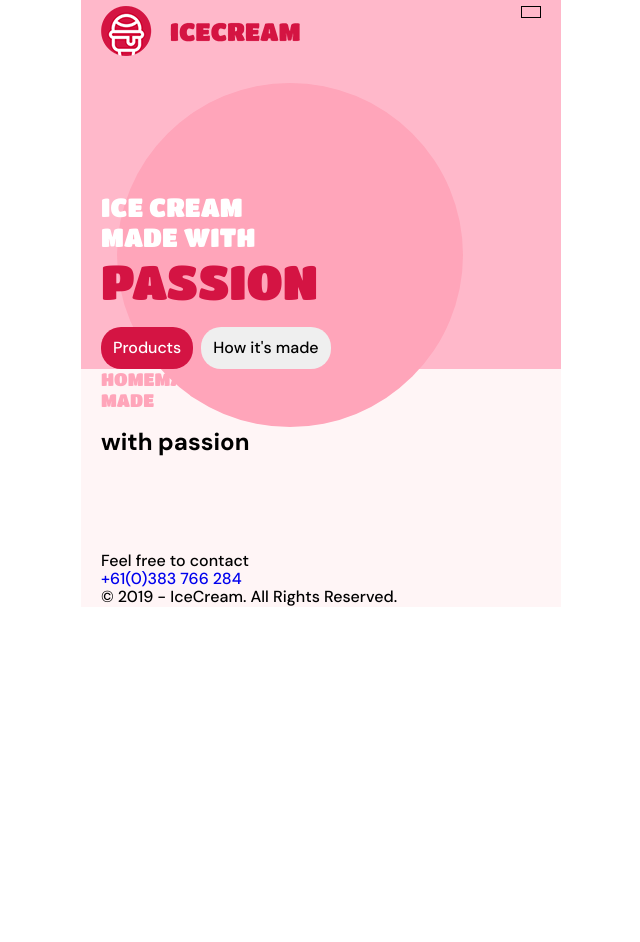
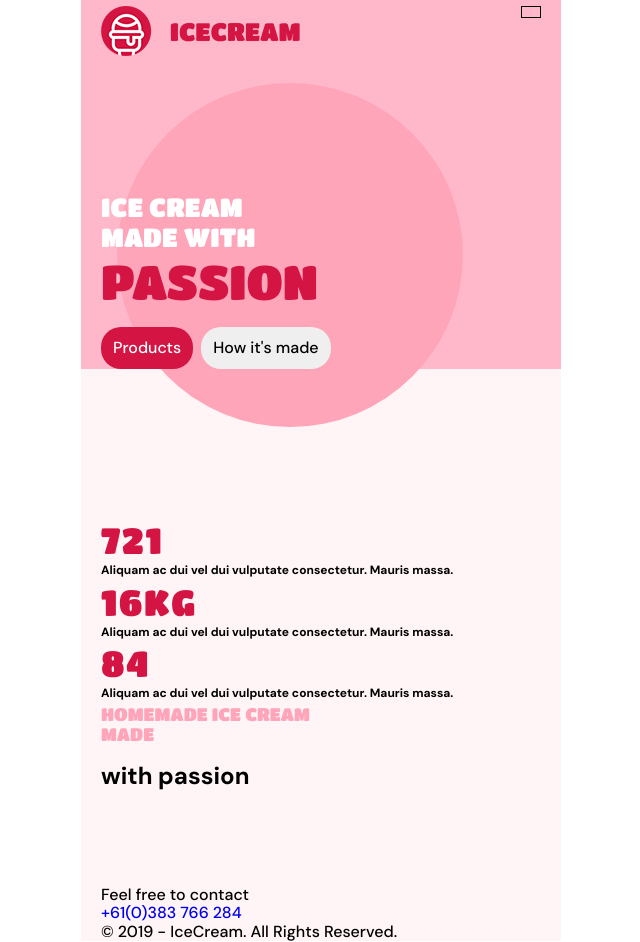
Before and after one commit to KamilD90/projekt-grupa-3, a website built with Parcel: page src/index.html in a window 1280 px wide. Shown: the whole page, without its empty margins (319-959 px from the left). Before the commit the page ends 800 px from the top, so only its background shows below. Built offline with nearby package versions, Linux system fonts and the light colour scheme.

Commit message:
advanatges section
advanatges section

```diff
--- a/src/partials/advantages.html
+++ b/src/partials/advantages.html
@@ -0,0 +1,17 @@
+
+<div class="advantages container">
+<h2 class="advantages__title">ADVANTAGES</h2>
+<div>
+    <svg></svg>
+    <h3 class="advantages__item">721</h3>
+    <article class="advantages__description">Aliquam ac dui vel dui vulputate consectetur. Mauris massa.</article>
+</div>
+<div>
+    <h3 class="advantages__item">16kg</h3>
+    <article class="advantages__description">Aliquam ac dui vel dui vulputate consectetur. Mauris massa.</article>
+</div>
+<div>
+    <h3 class="advantages__item">84</h3>
+    <article class="advantages__description">Aliquam ac dui vel dui vulputate consectetur. Mauris massa.</article>
+</div>
+</div>
--- a/src/sass/main.scss
+++ b/src/sass/main.scss
@@ -10,3 +10,4 @@
 @import './example';
 @import './partials/hero-header';
 @import './partials/button';
+@import './partials/advantages';
--- /dev/null
+++ b/src/sass/partials/_advantages.scss
@@ -0,0 +1,28 @@
+.advantages {
+  display: flex;
+  flex-direction: column;
+  background-color: $howItsMadeBackground;
+
+  &__title {
+    display: none;
+  }
+
+  &__item {
+    color: $headTextColor;
+    font-family: 'Titan One';
+    font-style: normal;
+    font-weight: 400;
+    font-size: 36px;
+    line-height: 41px;
+    letter-spacing: 0.04em;
+    text-transform: uppercase;
+  }
+
+  &__description {
+    font-family: DM Sans;
+    font-style: normal;
+    font-weight: 700;
+    font-size: 12px;
+    line-height: 170%;
+  }
+}
```
Also changed, not shown: src/sass/main.css (added), 1 other file.
